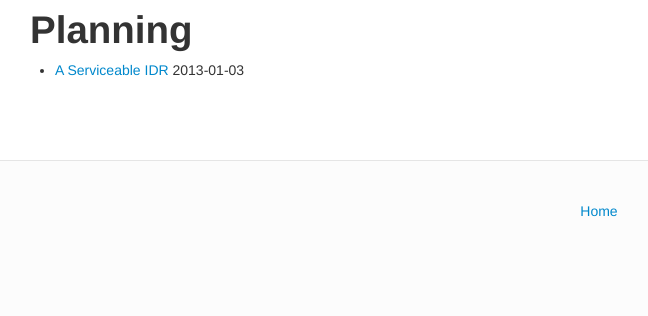
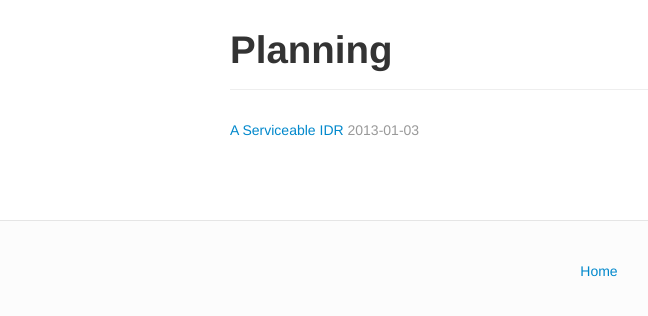
Before and after one commit to terrellt/ndlib.github.io, a Jekyll site: the page built from planning/index.html, in a window 1280 px wide. Shown: the top 316 px of the page, without its empty margins (25-673 px from the left). Built offline with Jekyll 4.4.1, drawn with Linux system fonts in a browser that asks for light colours; Markdown is read by kramdown in place of the engine named in the settings.

Commit message:
"Boostrapping" index and home pages

```diff
--- a/_config.yml
+++ b/_config.yml
@@ -17,8 +17,8 @@ exclude:
   - README.md
 
 sorted_categories:
+  - practices
   - planning
-  - practices
 
 domain: http://ndlib.github.io
 
--- a/css/site.css
+++ b/css/site.css
@@ -25,20 +25,28 @@
 
 /* Local Styles
  * -------------------------------------------------- */
-.headline {
-	margin-bottom:0;
+html {
+	background-color: #fcfcfc;
 }
 
 .page {
 	padding-bottom: 70px;
 }
 
-.tagline {
-	font-size:17.5px;
-	font-weight:normal;
-	margin-top:0;
+.headline {
+	margin-bottom: 0;
 }
 
-html {
-  background-color: #fcfcfc;
+.tagline {
+	font-size: 17.5px;
+	font-weight: normal;
+	margin-top: 0;
 }
+
+.articles .listing {
+	margin-left: 0;
+}
+
+.articles .listing li {
+	list-style-type: none;
+}
--- a/planning/index.html
+++ b/planning/index.html
@@ -2,21 +2,29 @@
 layout:   category
 title:    Planning &mdash; Hesburgh Libraries @ github
 ---
+<div class="row">
+  <div class="span8 offset2 page-header">
     <h1>Planning</h1>
+  </div>
+</div>
 
-<ul class="articles listing">
+<div class="articles row">
+  <div class="span8 offset2">
+    <ul class="listing">
       {% for post in site.categories.planning %}
       <li itemscope itemtype="http://schema.org/Article">
         <a itemprop="url" href="{{ post.url }}"><span itemprop="name">{{ post.title }}</span></a>
         {% if post.revised %}
-        <span class="subtle">
+        <span class="muted">
           <time datetime="{{ post.date | date:"%Y-%m-%d %H:%M" }}" itemprop="dateCreated">{{ post.date | date:"%Y-%m-%d" }}</time>,
           revised on
           <time datetime="{{ post.revised | date:"%Y-%m-%d %H:%M" }}" itemprop="dateRevised">{{ post.revised | date:"%Y-%m-%d" }}</time>
         </span>
         {% else %}
-        <time datetime="{{ post.date | date:"%Y-%m-%d %H:%M" }}" itemprop="dateCreated" class="subtle">{{ post.date | date:"%Y-%m-%d" }}</time>
+        <time datetime="{{ post.date | date:"%Y-%m-%d %H:%M" }}" itemprop="dateCreated" class="muted">{{ post.date | date:"%Y-%m-%d" }}</time>
         {% endif %}
       </li>
       {% endfor %}
     </ul>
+  </div>
+</div>
```
Also changed, not shown: index.html (+11 -8 lines), practices/index.html (+11 -3 lines). Lines whose indentation alone changed are shown as unchanged.
